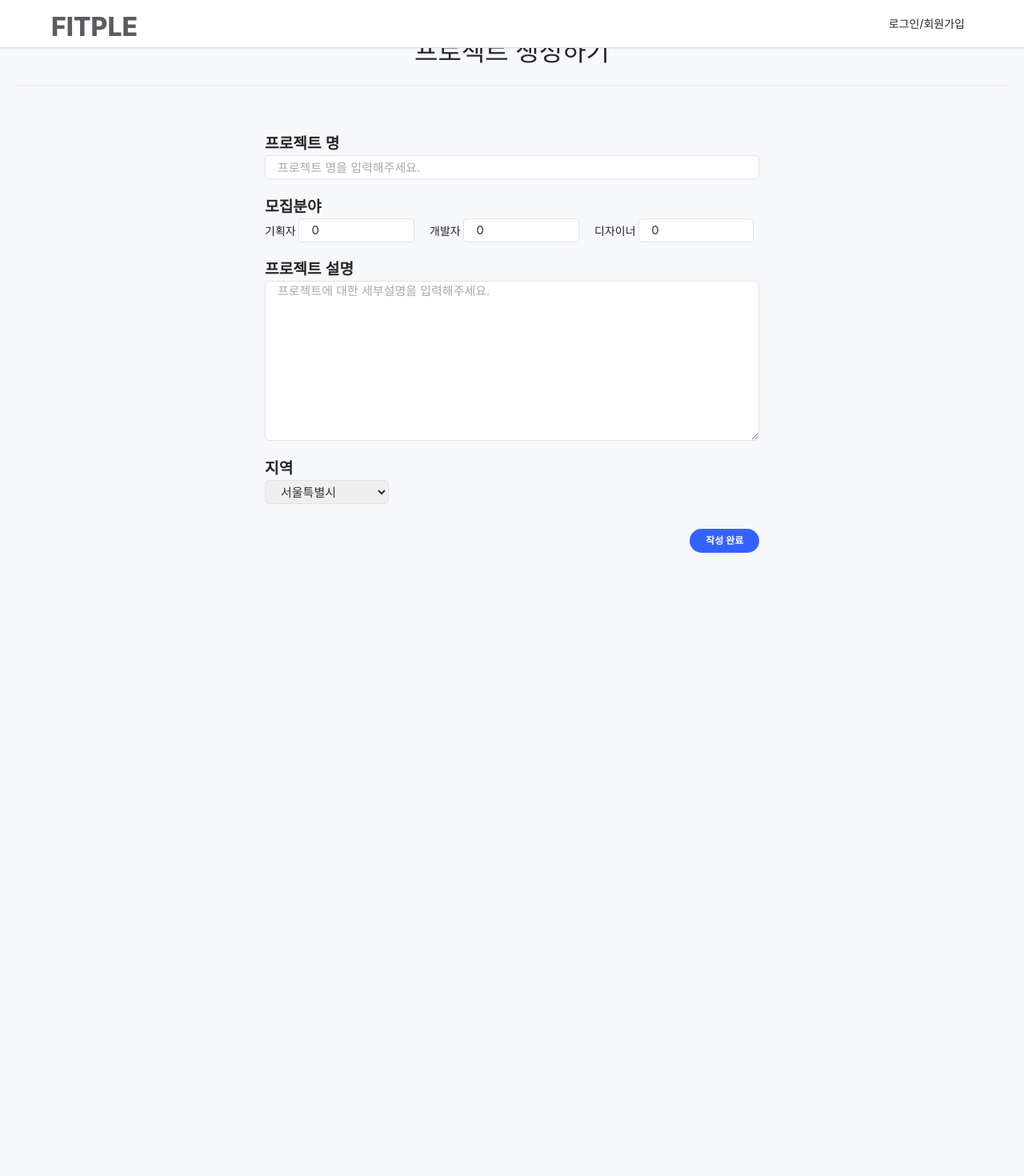
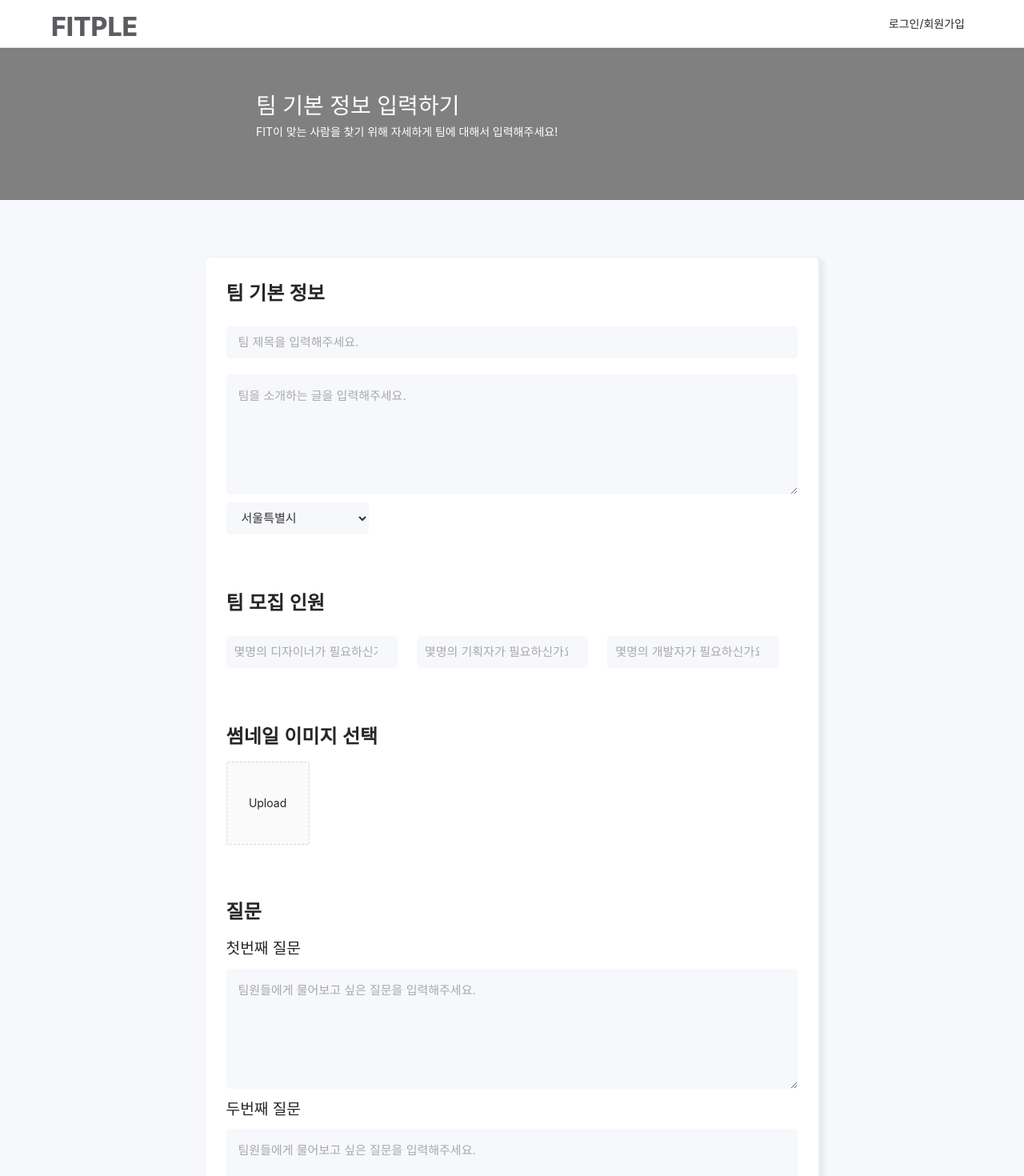
Before and after one commit to prography/gaegata-frontend, a React (Create React App) app: page /team/create in a window 1280 px wide. Shown: the top 1470 px of the page at 80% size. Before the commit the page ends 800 px from the top, so only its background shows below. Built offline with nearby package versions, Linux system fonts and the light colour scheme.

Commit message:
팀 생성 임시저장

```diff
--- a/src/models/user.ts
+++ b/src/models/user.ts
@@ -1,8 +1,8 @@
 export type User = {
   id: number;
-  email: string;
-  livingArea: string;
-  phone: string;
+  email?: string;
+  livingArea?: string;
+  phone?: string;
   username: string;
   image?: string;
 };
--- a/src/pages/CreateTeam/index.tsx
+++ b/src/pages/CreateTeam/index.tsx
@@ -19,6 +19,16 @@ import {
 import { useDispatch, useSelector } from 'react-redux';
 import { createTeam } from 'store/team/action';
 import { useHistory } from 'react-router';
+import { Upload, Modal } from 'antd';
+
+const getBase64 = (file: any) => {
+  return new Promise((resolve, reject) => {
+    const reader = new FileReader();
+    reader.readAsDataURL(file);
+    reader.onload = () => resolve(reader.result);
+    reader.onerror = error => reject(error);
+  });
+};
 
 const CreateTeam: React.FC = () => {
   const [teamContent, setTeamContent] = useState<TeamParams>({
@@ -29,6 +39,14 @@ const CreateTeam: React.FC = () => {
     designer: 0,
     region: '',
   });
+
+  const [question1, setQuestion1] = useState('');
+  const [question2, setQuestion2] = useState('');
+  const [question3, setQuestion3] = useState('');
+
+  const [previewVisible, setPreviewvisible] = useState(false);
+  const [previewImage, setPreviewimage] = useState('');
+  const [image, setImage] = useState('');
 
   const history = useHistory();
   const dispatch = useDispatch();
@@ -46,6 +64,18 @@ const CreateTeam: React.FC = () => {
     });
   };
 
+  const handleQuestion1 = (e: ChangeEvent<HTMLTextAreaElement>) => {
+    setQuestion1(e.target.value);
+  };
+
+  const handleQuestion2 = (e: ChangeEvent<HTMLTextAreaElement>) => {
+    setQuestion2(e.target.value);
+  };
+
+  const handleQuestion3 = (e: ChangeEvent<HTMLTextAreaElement>) => {
+    setQuestion3(e.target.value);
+  };
+
   useEffect(() => {
     if (status === 'CREATE_SUCCESS') {
       window.alert('팀이 생성 되었습니다.');
@@ -56,88 +86,115 @@ const CreateTeam: React.FC = () => {
     }
   }, [status]);
 
+  const handlePreview = async (file: any) => {
+    if (!file.url && !file.preview) {
+      file.preview = await getBase64(file.originFileObj);
+    }
+    setPreviewimage(file.url || file.preview);
+    setPreviewvisible(true);
+  };
+
+  const handleImage = ({ file }: any) => {
+    setImage(file.originFileObj);
+
+    if (file.status === 'removed') {
+      setImage('');
+    }
+  };
+  const handleCancel = () => setPreviewvisible(false);
+  const uploadButton = (
+    <div>
+      <div className="ant-upload-text">Upload</div>
+    </div>
+  );
+
   const handleSubmit = async (e: FormEvent) => {
     e.preventDefault();
+    const questionArr = [];
 
-    await dispatch(
-      createTeam({
+    if (question1) {
+      const question1Param = { question: question1 };
+      questionArr.push(question1Param);
+    }
+
+    if (question2) {
+      const question2Param = { question: question2 };
+      questionArr.push(question2Param);
+    }
+
+    if (question3) {
+      const question3Param = { question: question3 };
+      questionArr.push(question3Param);
+    }
+
+    const team = {
       title: teamContent.title,
       description: teamContent.description,
+      region: teamContent.region,
       planner: teamContent.planner,
       developer: teamContent.developer,
       designer: teamContent.designer,
-        region: teamContent.region == '' ? '0' : teamContent.region,
-        status: 'delay',
-        goal: '프로젝트 목표',
-        kind: '웹',
-        people: '사용고객',
-      }),
-    );
+      goal: teamContent.goal,
+      image: image,
+    };
+    const questions = questionArr;
+
+    const formdata1 = new FormData();
+    const formdata = new FormData();
+
+    formdata.append('title', teamContent.title);
+    formdata.append('description', teamContent.description);
+    formdata.append('region', teamContent.region);
+    formdata.append('planner', teamContent.planner.toString());
+    formdata.append('developer', teamContent.developer.toString());
+    formdata.append('designer', teamContent.designer.toString());
+    if (teamContent.goal) {
+      formdata.append('goal', teamContent.goal);
+    }
+    formdata.append('image', image);
+    //formdata.append('questions', JSON.stringify(questions));
+    //formdata1.append('team', formdata);
+    for (var value of formdata.values()) {
+      console.log(value);
+    }
+
+    await dispatch(createTeam(formdata));
   };
 
   return (
+    <>
+      <div
+        style={{
+          height: '250px',
+          backgroundColor: 'gray',
+          paddingTop: '60px',
+          flexDirection: 'column',
+          alignItems: 'center',
+          display: 'flex',
+          justifyContent: 'center',
+        }}
+      >
+        <div style={{ width: '50%', color: 'white', marginBottom: '10px' }}>
+          <h1 style={{ margin: '0', color: 'white' }}>팀 기본 정보 입력하기</h1>
+          <p>FIT이 맞는 사람을 찾기 위해 자세하게 팀에 대해서 입력해주세요!</p>
+        </div>
+      </div>
       <CreateTeamWrap>
-      <Title>프로젝트 생성하기</Title>
-      <Hr></Hr>
         <Container>
           <Form onSubmit={handleSubmit}>
             <ItemWrap>
-            <SubTitle>프로젝트 명</SubTitle>
+              <Title>팀 기본 정보</Title>
               <Input
                 id="title"
                 type="text"
-              placeholder="프로젝트 명을 입력해주세요."
+                placeholder="팀 제목을 입력해주세요."
                 onChange={handleChange}
               ></Input>
-          </ItemWrap>
-          <ItemWrap>
-            <SubTitle>모집분야</SubTitle>
-            <FieldWrap>
-              <NumberInputWrap>
-                기획자{' '}
-                <NumberInput
-                  id="planner"
-                  type="number"
-                  min="0"
-                  max="10"
-                  defaultValue="0"
-                  onChange={handleChange}
-                ></NumberInput>{' '}
-              </NumberInputWrap>
-              <NumberInputWrap>
-                개발자{' '}
-                <NumberInput
-                  id="developer"
-                  type="number"
-                  min="0"
-                  max="10"
-                  defaultValue="0"
-                  onChange={handleChange}
-                ></NumberInput>{' '}
-              </NumberInputWrap>
-              <NumberInputWrap>
-                디자이너{' '}
-                <NumberInput
-                  id="designer"
-                  type="number"
-                  min="0"
-                  max="10"
-                  defaultValue="0"
-                  onChange={handleChange}
-                ></NumberInput>
-              </NumberInputWrap>
-            </FieldWrap>
-          </ItemWrap>
-          <ItemWrap>
-            <SubTitle>프로젝트 설명</SubTitle>
               <TextArea
                 id="description"
-              placeholder="프로젝트에 대한 세부설명을 입력해주세요."
+                placeholder="팀을 소개하는 글을 입력해주세요."
                 onChange={handleChange}
               ></TextArea>
-          </ItemWrap>
-          <ItemWrap>
-            <SubTitle>지역</SubTitle>
               <SelectArea id="region" onChange={handleChange}>
                 <option value="서울특별시">서울특별시</option>
                 <option value="부산광역시">부산광역시</option>
@@ -146,10 +203,90 @@ const CreateTeam: React.FC = () => {
                 <option value="울산광역시">울산광역시</option>
               </SelectArea>
             </ItemWrap>
-          <CreateButton type="submit">작성 완료</CreateButton>
+            <ItemWrap style={{ paddingTop: '8%' }}>
+              <Title>팀 모집 인원</Title>
+              <FieldWrap>
+                <NumberInputWrap>
+                  <NumberInput
+                    id="planner"
+                    type="number"
+                    min="0"
+                    max="10"
+                    onChange={handleChange}
+                    placeholder="몇명의 디자이너가 필요하신가요?"
+                  ></NumberInput>{' '}
+                </NumberInputWrap>
+                <NumberInputWrap>
+                  <NumberInput
+                    id="developer"
+                    type="number"
+                    min="0"
+                    max="10"
+                    onChange={handleChange}
+                    placeholder="몇명의 기획자가 필요하신가요?"
+                  ></NumberInput>{' '}
+                </NumberInputWrap>
+                <NumberInputWrap>
+                  <NumberInput
+                    id="designer"
+                    type="number"
+                    min="0"
+                    max="10"
+                    onChange={handleChange}
+                    placeholder="몇명의 개발자가 필요하신가요?"
+                  ></NumberInput>
+                </NumberInputWrap>
+              </FieldWrap>
+            </ItemWrap>
+            <ItemWrap style={{ paddingTop: '8%' }}>
+              <Title>썸네일 이미지 선택</Title>
+              <Upload
+                action="https://www.mocky.io/v2/5cc8019d300000980a055e76"
+                listType="picture-card"
+                onPreview={handlePreview}
+                onChange={handleImage}
+                accept="image/*"
+              >
+                {image === '' ? uploadButton : null}
+              </Upload>
+              <Modal
+                visible={previewVisible}
+                footer={null}
+                onCancel={handleCancel}
+              >
+                <img
+                  alt="example"
+                  style={{ width: '100%' }}
+                  src={previewImage}
+                />
+              </Modal>
+            </ItemWrap>
+            <ItemWrap style={{ paddingTop: '8%' }}>
+              <Title>질문</Title>
+              <SubTitle>첫번째 질문</SubTitle>
+              <TextArea
+                id="question1"
+                placeholder="팀원들에게 물어보고 싶은 질문을 입력해주세요."
+                onChange={handleQuestion1}
+              ></TextArea>
+              <SubTitle>두번째 질문</SubTitle>
+              <TextArea
+                id="question2"
+                placeholder="팀원들에게 물어보고 싶은 질문을 입력해주세요."
+                onChange={handleQuestion2}
+              ></TextArea>
+              <SubTitle>세번째 질문</SubTitle>
+              <TextArea
+                id="question3"
+                placeholder="팀원들에게 물어보고 싶은 질문을 입력해주세요."
+                onChange={handleQuestion3}
+              ></TextArea>
+            </ItemWrap>
+            <CreateButton type="submit">제출</CreateButton>
           </Form>
         </Container>
       </CreateTeamWrap>
+    </>
   );
 };
 
--- a/src/pages/CreateTeam/styled.ts
+++ b/src/pages/CreateTeam/styled.ts
@@ -1,29 +1,34 @@
 import styled from 'styled-components';
 
 export const CreateTeamWrap = styled.div`
-  padding: 2.5rem 1.375rem 0;
+  padding: 60px 1.375rem 0;
   flex-direction: column;
   align-items: center;
   display: flex;
 `;
 
 export const Container = styled.div`
-  width: 50%;
+  width: 62%;
+  border: 1px solid #fff;
+  background-color: #fff;
+  padding: 2%;
+  box-shadow: 4px 4px 4px 4px rgba(40, 50, 60, 0.06);
+  margin: 1%;
+  border-radius: 5px;
 `;
 
 export const Form = styled.form``;
 
 export const SubTitle = styled.label`
   font-size: 1.2rem;
-  font-weight: 600;
+  font-weight: 400;
 `;
 
-export const ItemWrap = styled.div`
-  margin-top: 3%;
-`;
+export const ItemWrap = styled.div``;
 
 export const Title = styled.h1`
-  font-size: 2rem;
+  font-size: 1.5rem;
+  font-weight: 800;
 `;
 
 export const Hr = styled.hr`
@@ -34,13 +39,16 @@ export const Hr = styled.hr`
 
 export const Input = styled.input`
   width: 100%;
-  height: 30px;
+  height: 40px;
   padding-right: 15px;
   padding-left: 15px;
   border-radius: 5px;
   border: 1px solid #e1e2e3;
   font-size: 15px;
   color: #333;
+  background-color: #f7f8fb;
+  border: 0px solid;
+  margin: 10px 0;
 `;
 
 export const NumberInputWrap = styled.div`
@@ -48,26 +56,30 @@ export const NumberInputWrap = styled.div`
 `;
 
 export const NumberInput = styled.input`
-  width: 70%;
-  height: 30px;
-  padding-right: 15px;
-  padding-left: 15px;
+  width: 90%;
+  height: 40px;
+  padding: 10px;
   border-radius: 5px;
   border: 1px solid #e1e2e3;
   font-size: 15px;
   color: #333;
+  background-color: #f7f8fb;
+  border: 0px solid;
+  margin: 10px 0;
 `;
 
 export const TextArea = styled.textarea`
   display: block;
   width: 100%;
-  height: 200px;
-  padding-right: 15px;
-  padding-left: 15px;
+  height: 150px;
+  padding: 15px;
   border-radius: 5px;
   border: 1px solid #e1e2e3;
   font-size: 15px;
   color: #333;
+  background-color: #f7f8fb;
+  border: 0px solid;
+  margin: 10px 0;
 `;
 
 export const FieldWrap = styled.div`
@@ -78,13 +90,16 @@ export const FieldWrap = styled.div`
 export const SelectArea = styled.select`
   display: block;
   width: 25%;
-  height: 30px;
+  height: 40px;
   padding-right: 15px;
   padding-left: 15px;
   border-radius: 5px;
   border: 1px solid #e1e2e3;
   font-size: 15px;
   color: #333;
+  background-color: #f7f8fb;
+  border: 0px solid;
+  margin: 10px 0;
 `;
 
 export const CreateButton = styled.button`
--- a/src/pages/DetailTeam/index.tsx
+++ b/src/pages/DetailTeam/index.tsx
@@ -70,7 +70,7 @@ const DetailTeam: React.FC<RouteComponentProps> = ({ match }) => {
             모집 인원(기획자 : {planner}명, 개발자 : {developer}명, 디자이너 :{' '}
             {designer}명)
           </SubTitle>
-          {username !== author ? (
+          {username !== author.username ? (
             application ? (
               <CreateButton>신청취소</CreateButton>
             ) : (
@@ -107,7 +107,7 @@ const DetailTeam: React.FC<RouteComponentProps> = ({ match }) => {
         </Container>
       </DetailTeamWrap>
 
-      {visible && username !== author ? (
+      {visible && username !== author.username ? (
         <ModalComponent
           handleCancel={handleCancel}
           visible={visible}
--- a/src/store/team/action.ts
+++ b/src/store/team/action.ts
@@ -6,7 +6,7 @@ export const DETAIL_TEAM = 'DETAIL_TEAM';
 export const LIST_TEAM = 'LIST_TEAM';
 
 export const createTeamEntity = createEntity(CREAT_TEAM, authApi.createTeam);
-export const createTeam = (params: authApi.TeamParams) => ({
+export const createTeam = (params: FormData) => ({
   type: CREAT_TEAM,
   params,
 });
--- a/src/store/team/index.ts
+++ b/src/store/team/index.ts
@@ -22,7 +22,7 @@ const initialState: TeamState = {
   team: {
     id: -1,
     title: '',
-    author: '',
+    author: { id: -1, username: '' },
     description: '',
     planner: 0,
     developer: 0,
@@ -30,8 +30,6 @@ const initialState: TeamState = {
     region: '',
     status: '',
     goal: '',
-    kind: '',
-    people: '',
     image: '',
     created_at: '',
     application: false,
--- a/src/utils/fetcher.ts
+++ b/src/utils/fetcher.ts
@@ -1,7 +1,7 @@
 import axios from 'axios';
 
 const instance = axios.create({
-  baseURL: 'https://api.fit-ple.com/',
+  baseURL: 'http://api.fit-ple.com/',
 });
 
 export default instance;
--- a/tsconfig.json
+++ b/tsconfig.json
@@ -2,6 +2,7 @@
   "compilerOptions": {
     "baseUrl": "./src",
     "target": "es5",
+    "downlevelIteration": true,
     "lib": ["dom", "dom.iterable", "esnext"],
     "allowJs": true,
     "skipLibCheck": true,
```
Also changed, not shown: src/api/team.ts (+15 -6 lines), src/components/PostCard.tsx (+15 -6 lines), src/models/team.ts (+6 -6 lines). Lines whose indentation alone changed are shown as unchanged.
